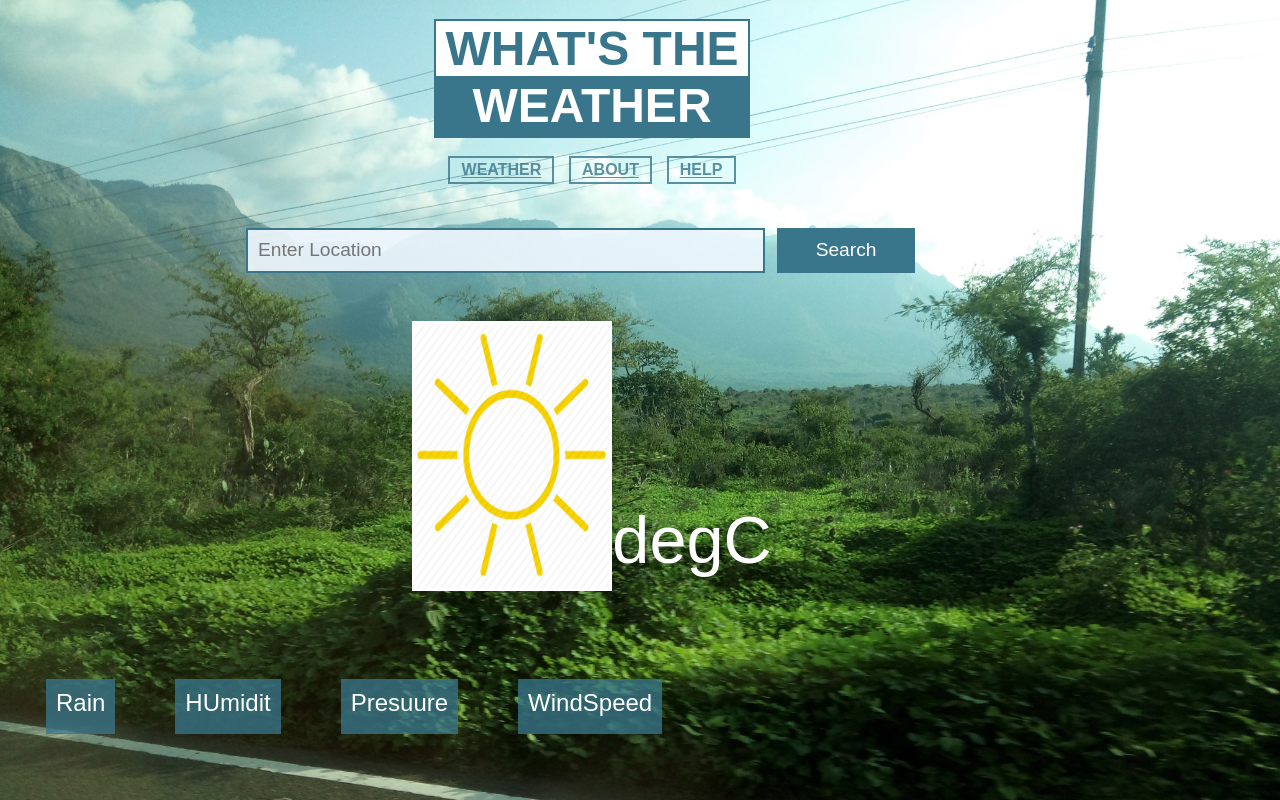
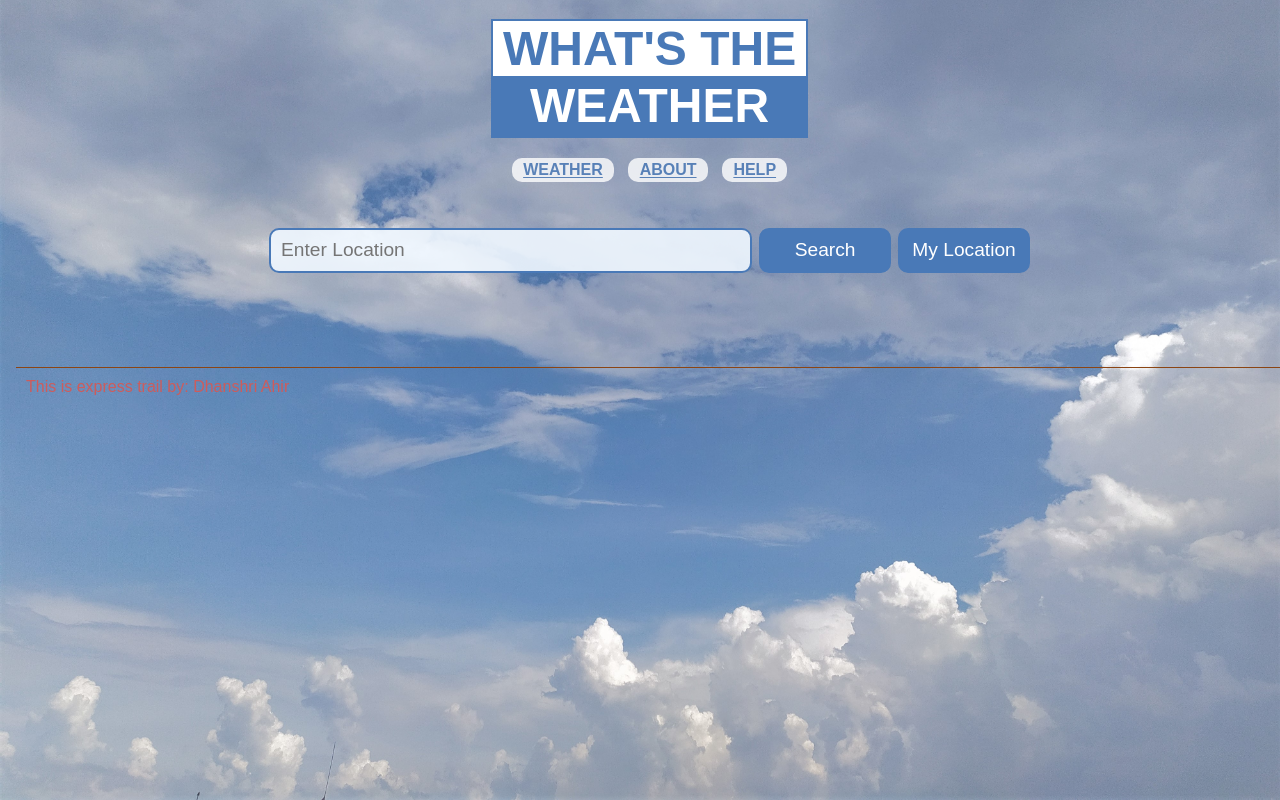
Before and after one commit to DSahir/WhatsTheWeather, a Node server app: page / in a window 1280 px wide. Run offline with Node 20, Linux system fonts and the light colour scheme.

Commit message:
current location and css added

```diff
--- a/package.json
+++ b/package.json
@@ -13,6 +13,7 @@
   "dependencies": {
     "env-cmd": "^10.1.0",
     "express": "^4.17.1",
+    "geolocator": "^2.1.5",
     "hbs": "^4.1.1",
     "request": "^2.88.2"
   }
--- a/public/css/styles.css
+++ b/public/css/styles.css
@@ -1,59 +1,82 @@
 body{
-    background-image:url(../img/IMG_20190606_164024.jpg);
+    background-image: url(../img/sky.jpg);
     background-repeat: no-repeat;
     background-size: cover;
-    background-position: top;
+    background-position: bottom;
     background-blend-mode: screen;
     font-family: Arial, Helvetica, sans-serif;
     margin: 4px auto;
     padding: 0 16px;
-    width: 90%;
+    width: 99%;
+    overflow: hidden;
+    justify-content: center;
     position: absolute;
 }
+
 .container{
-    width: 60%;
+    width: 100%;
     height: 85%;
     /* background-color: rgba(240, 248, 255, 0.527); */
     align-content: center;
     vertical-align: middle;
     border-radius: 4%;
     margin: 40px auto;
+    /* display: flex; */
+    justify-content: center;
 
 }
 #msg-1{
     text-align: center;
     color:white;
+    margin: 0 0;
     font-size: 2em;
 }
-#msg-2{
+#msg-3 {
     color:white;
     font-size: 5em;
     text-align: center;
-    margin: 0.6em auto;
+    margin: 0.2em auto;
+}
+#msg-3 p {
+    color: rgb(85, 87, 165);
+    font-size: 0.35em;
+    margin: 0 0;
+    font-weight: bold;
+    text-shadow: 2px 2px 5px #e5eff8a1;
+}
+#msg-2 {
+    color: #f0f4ff;
+    font-size: 1.5em;
+    /* font-weight: bold; */
+    margin: 0 0;
+    text-shadow: 2px 2px 5px #4979b7;
+    text-align: center;
 }
 #whatsthe{
     margin: 0em;
     font-size: 3em;
-    border: 2px solid #39768b;
+    border: 2px solid #4979b7;
     padding: 0em 0.2em;
     float: left;
     background-color: white;
-    color: #39768b;
+    color: #4979b7;
 }
 #weather{
     padding-bottom: 0.1em;
     margin: 0em;
     font-size: 3em;
-    background-color:#39768b;
+    background-color:#4979b7;
     color: white;
     margin-bottom: 0.31em;
     border-top: none;
 
 }
 .links{
-    color: #39768b;
+    color: #4979b7;
     opacity: 80%;
-    border: 2px solid #39768b;
+    background-color: white;
+    /* border: 2px solid #4979b7;     */
+    border-radius: 10px;
     text-transform: uppercase;
     inline-size: max-content;
     line-height: 2.2em;
@@ -85,16 +108,14 @@ h3{
     margin-bottom: 15px;
 }
 header a{
-    color: sienna;
-    margin: 3px 5px;
+     margin: 3px 5px;
 }
 img{
     width: 200px;
     height: 270px;
 }
 input{
-    border: sienna 1px solid;
-    padding-inline-start: 3px;
+     padding-inline-start: 3px;
 
 }
 form input{
@@ -102,18 +123,22 @@ form input{
     background-color: rgba(240, 248, 255, 0.9);
     padding: 0.5em;
     font-size: 1.2em;
-    border: 2px solid #39768b;
+    border: 2px solid #4979b7;
+    border-radius: 10px;
     color: black;
 }
-form input:active{
-    border: 2px solid #39768b;
+form input:focus{
+    border: 0;
+    border-radius: 10px;
 }
 button{
     cursor: pointer;
 
     width: 20%;
-    background-color:#39768b;
-    border: 2px solid #39768b;
+    background-color:#4979b7;
+    border: 2px solid #4979b7;
+
+    border-radius: 10px;
     margin-left: .4em;
     padding: 0.5em;
     font-size: 1.2em;
@@ -125,12 +150,24 @@ button:hover{
     padding: 0.5em;
     font-size: 1.2em;
     font-weight: bolder;
-    color:#39768b;
-    border: 2px solid #39768b;
+    color:#4979b7;
+    border: 2px solid #4979b7;
+
+    border-radius: 10px;
     background-color: white;
 }
 .links :active{
     background-color: white;
+}
+.boxOut{
+    display: flex;
+    justify-content: space-around;
+}
+.d-none{
+    display: none;
+}
+.d-flex{
+    display: flex;
 }
 .boxes{
     margin: 0em 30px;
@@ -141,19 +178,38 @@ button:hover{
     font-size: 1.5em;
     color: white;
     padding: 10px;
-    /* border: 2px solid #39768b; */
-    background-color:#39768bc5 ;
+     border-radius: 10px;
+    opacity: 0.5;
+    /* border: 2px solid #4979b7; */
+    background-color:#3972bc;
+}
+#boxOut{
+    justify-content: space-around;
 }
 .cls{
     clear: both;
 }
 .boxes > p{
-    color: violet;
-    font-size: 2.8em;
+    color: navy;
+    font-size: 2em;
     margin: 0.1em auto;
+}
+.boxes span {
+    font-size: 0.6em;
+    font-weight: bold;
+    /* color: #4979b7; */
 }
 .display{
     position: relative;
     margin: 0em auto;
     grid-column: auto;
 }
+form{
+    display: flex;
+    justify-content: center;
+    margin: 0 auto 3vh auto;
+    width: 60%;
+}
+/* form button{
+    width: fit-content;
+} */
--- a/src/app.js
+++ b/src/app.js
@@ -77,7 +77,7 @@ app.get('/weather',(req,res)=>{
         })
     }
     //setting the lat,long ,location to {} empty obj
-    weather.geocode(req.query.address , (error, {latitude , longitude , location}={}) => {
+        weather.geocode(req.query.address , (error, {latitude , longitude , location}={}) => {
         if(error){
             return res.send({error})
         }
@@ -97,7 +97,23 @@ app.get('/weather',(req,res)=>{
     })
 
 })
+app.get('/weather/location' , (req,res)=>{
+    console.log(req.query.latitude )
+    console.log(req.query.longitude )
+    weather.forcast (req.query.latitude ,req.query.longitude , (error , forcastdata)=>{
+        if(error){
+            return res.send({ error})
+        }
+        //console.log(location)
+        // console.log(forcastdata)
+        res.send({
 
+            // address: forcastdata.place,
+            forcast:forcastdata,
+
+        })
+    })
+})
 //query srtings in url ?key=value&
 
 // app.get('/products', (req,res)=>{
@@ -118,12 +134,12 @@ app.get('/help/*',(req,res)=>{
    })
 })
 //404 error -- should be at last so no other match is found
-app.get('*',(rew,res)=>{
+app.get('*',(req,res)=>{
     res.render(('error'),{title:'404',msg404:'My 404 page'})
 })
 
 
 //start the server--3000 port for now
 app.listen(port , ()=> {
-    console.log('Server running...')
+    console.log('Server running...'+port)
 })
--- a/src/components.js
+++ b/src/components.js
@@ -1,6 +1,8 @@
 const request = require('request')
 const { response } = require('express')
 
+
+// var dd = d.getDate().toString() + "" + d.getMonth().toString() + ", " + d.getFullYear().toString();
 const geocode = (address , callback )=>{
     //encodeURIComponent() helps encode special characters --mapbox understands it
     //const url = 'https://api.mapbox.com/geocoding/v5/mapbox.places/'+ encodeURIComponent(address) +'.json?access_token='+accessToken+'&limit=1'
@@ -13,17 +15,21 @@ const geocode = (address , callback )=>{
         }else if(response.body.features.length === 0){
             callback('Unable to find location, try agn! ' , undefined)
         }else{
+            console.log( response.body.features[0].center[1]    )
+            console.log( response.body.features[0].center[0]    )
             callback(undefined , {
                 latitude : response.body.features[0].center[1]    ,
                 longitude : response.body.features[0].center[0]    ,
                 location : response.body.features[0].place_name
-            })
-            console.log(response.body)
-        }
+            })}
+
     })
 }
 
 const forcast = (latitude , longitude , callback) =>{
+    var d = new Date();
+    var dd = d.toDateString()
+    var tt = d.toLocaleTimeString()
     const url = 'https://api.darksky.net/forecast/'+process.env.DARKNET +'/'+latitude+','+longitude +'?units=si'
     //const url = 'https://api.darksky.net/forecast/'+ darknetkey +'/'+latitude+','+longitude +'?units=si'
      //request({url : url , json :true },(error , response )=>{
@@ -33,17 +39,22 @@ const forcast = (latitude , longitude , callback) =>{
          }else if(body.error){
              callback('No such location found -- darknet')
          }else{
+            var d = new Date();
+            var dd = d.toDateString()
+            var tt = d.toLocaleTimeString()
+            // console.log(body)
              callback(undefined , {
-                // `Its currently `+body.currently.temperature+` degres. There is `+body.currently.precipProbability+`% chance of rain.`
+                date:dd,
+                time:tt,
                 temp : body.currently.temperature,
                 rain : body.currently.precipProbability,
                 humidity : body.currently.humidity,
                 pressure : body.currently.pressure,
                 windSpeed : body.currently.windSpeed,
-                //temp : response.body.currently.temperature ,
-                //precip:response.body.currently.precipProbability
+                visibility : body.currently.visibility,
+                summary : body.currently.summary,
+
              })
-            console.log(body)
          }
      })
 }
--- a/templates/hbs/about.hbs
+++ b/templates/hbs/about.hbs
@@ -1,7 +1,7 @@
 <!DOCTYPE html>
 
 <head>
-        <link rel="stylesheet" href="/css/styles.css">
+        <link rel="stylesheet" type="html/css" href="/css/styles.css">
 
 </head>
 <body>
--- a/templates/hbs/index.hbs
+++ b/templates/hbs/index.hbs
@@ -3,26 +3,33 @@
 <head>
         <link rel="stylesheet" href="/css/styles.css">
     <title ><i></i>Weather App</title>
+    {{!-- <script type="text/javascript" src="geolocator.min.js"></script> --}}
+
 </head>
 <body>
          {{>header}}
-    <div class="container">
+    <div class="container" >
 
         <form>
             <input placeholder="Enter Location">
             <button>Search</button>
+            <button id="loc">My Location</button>
         </form>
+
         <p id="msg-1"></p>
-        <p id="msg-2"><img src="../../../web-server/public/img/sun.png"><sup>degC</sup></p>
+        <p id="msg-2"></p>
+        <p id="msg-3"></p>
         {{!-- <p>Created by: {{name}}</p> --}}
+        <div id="boxOut" class="d-none">
+            <div class="boxes" ><font style="color:white; opacity:1; ">Rain</font> <p id="box-1"></p></div>
+            <div class="boxes" ><font style="color:white; opacity:1; ">Humidity</font><p id="box-2"></p></div>
+            <div class="boxes" ><font style="color:white; opacity:1; ">Pressure</font><p id="box-3"></p></div>
+            <div class="boxes" ><font style="color:white; opacity:1; ">WindSpeed</font><p id="box-4"></p></div>
+            <div class="boxes" ><font style="color:white; opacity:1; ">Visibility</font><p id="box-5"></p></div>
+        </div>
+    <div class="cls"></div>
     </div>
-    <div class="display">
-        <div class="boxes" >Rain<p id="box-1"></p></div>
-        <div class="boxes" >HUmidit<p id="box-2"></p></div>
-        <div class="boxes" >Presuure<p id="box-3"></p></div>
-        <div class="boxes" >WindSpeed<p id="box-4"></p></div>
-    </div>
-    <div class="cls"></div>
+
     {{>footer}}
 
 <script src="./js/app.js"></script>
```
Also changed, not shown: public/img/IMG_20190606_164024.jpg (deleted), public/img/images.jpg (deleted), public/img/sky.jpg (added), public/img/sun.png (deleted), public/js/app.js, 1 other file.
